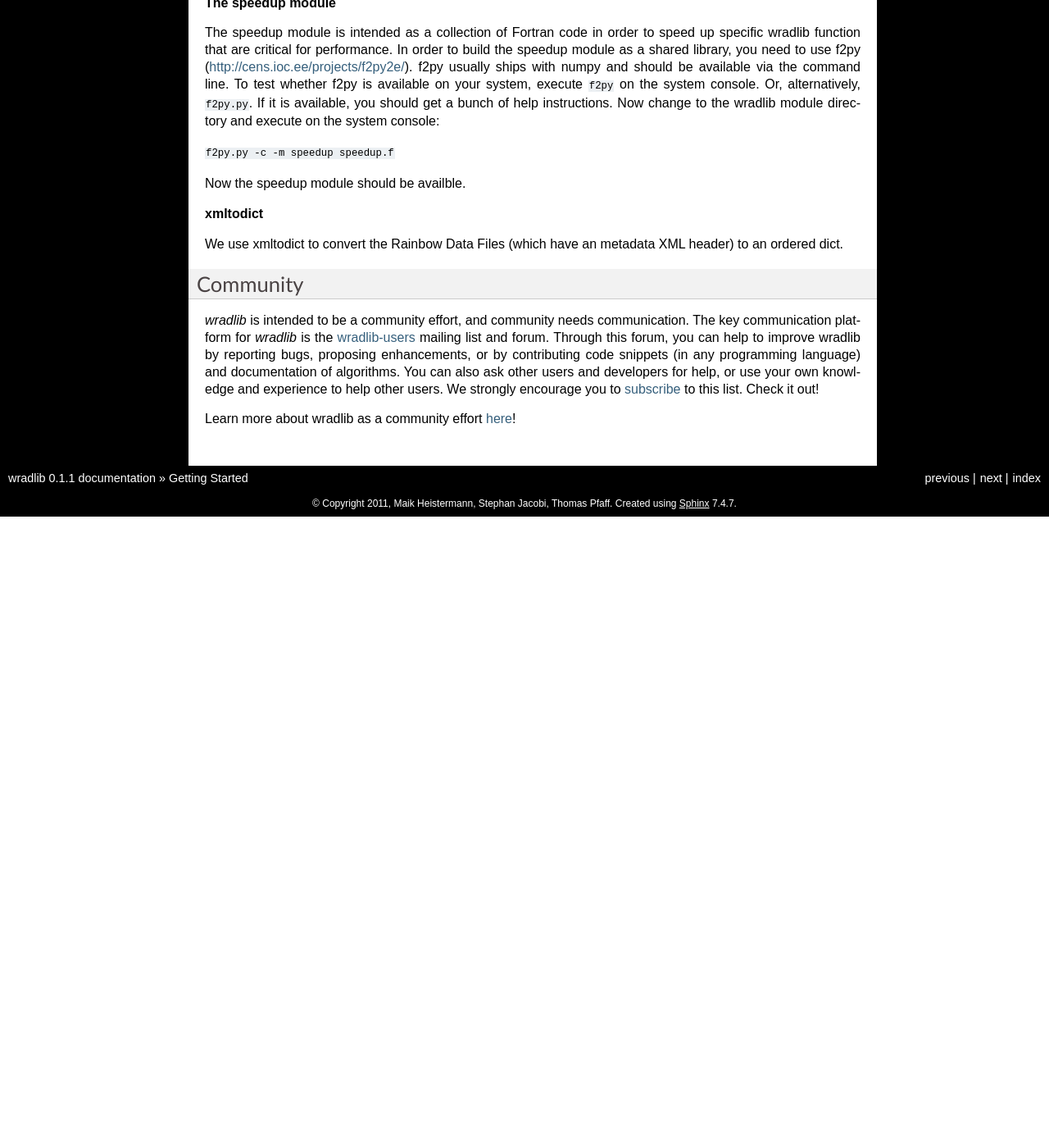
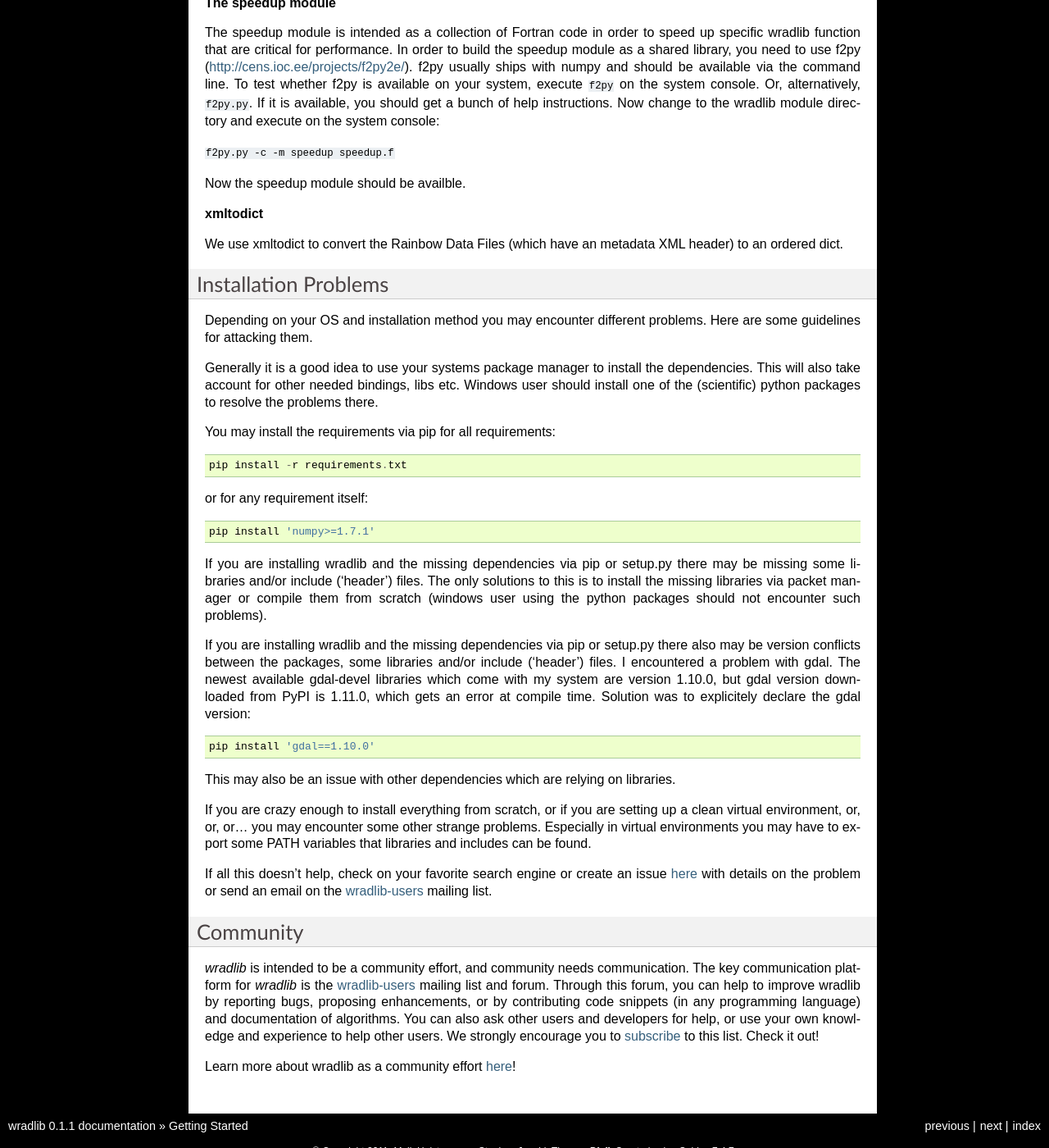
Before and after one commit to wradlib/wradlib-docs, a Sphinx documentation site: the page built from source/gettingstarted.rst, in a window 1280 px wide and 1400 px high, scrolled down 4023 px. Shown: the whole window at 82% size. Built offline with Sphinx 7.4.7, drawn with Linux system fonts in a browser that asks for light colours; formulas are drawn with MathJax 3; before the commit the page ends 4653 px from its top, so only the background shows below that; some of the changed text lies outside the part shown.

Commit message:
DOC: added `Installation Problems` section under gettingstarted

```diff
--- a/source/gettingstarted.rst
+++ b/source/gettingstarted.rst
@@ -195,6 +195,35 @@ Now the speedup module should be availble.
 
 We use xmltodict to convert the Rainbow Data Files (which have an metadata XML header) to an ordered dict.
 
+.. _ref-problems:
+
+Installation Problems
+---------------------
+
+Depending on your OS and installation method you may encounter different problems. Here are some guidelines for attacking them.
+
+Generally it is a good idea to use your systems package manager to install the dependencies. This will also take account for other needed bindings, libs etc. Windows user should install one of the (scientific) python packages to resolve the problems there.
+
+You may install the requirements via pip for all requirements::
+
+    pip install -r requirements.txt
+
+or for any requirement itself::
+
+    pip install 'numpy>=1.7.1'
+
+If you are installing wradlib and the missing dependencies via pip or setup.py there may be missing some libraries and/or include ('header') files. The only solutions to this is to install the missing libraries via packet manager or compile them from scratch (windows user using the python packages should not encounter such problems).
+
+If you are installing wradlib and the missing dependencies via pip or setup.py there also may be version conflicts between the packages, some libraries and/or include ('header') files. I encountered a problem with gdal. The newest available gdal-devel libraries which come with my system are version 1.10.0, but gdal version downloaded from PyPI is 1.11.0, which gets an error at compile time. Solution was to explicitely declare the gdal version::
+
+    pip install 'gdal==1.10.0'
+
+This may also be an issue with other dependencies which are relying on libraries.
+
+If you are crazy enough to install everything from scratch, or if you are setting up a clean virtual environment, or, or, or... you may encounter some other strange problems. Especially in virtual environments you may have to export some PATH variables that libraries and includes can be found.
+
+If all this doesn't help, check on your favorite search engine or create an issue `here <https://bitbucket.org/wradlib/wradlib/issues?status=new&status=open>`_ with details on the problem or send an email on the `wradlib-users <https://groups.google.com/forum/?fromgroups=#!forum/wradlib-users>`_ mailing list.
+
 
 Community
 ---------
```
